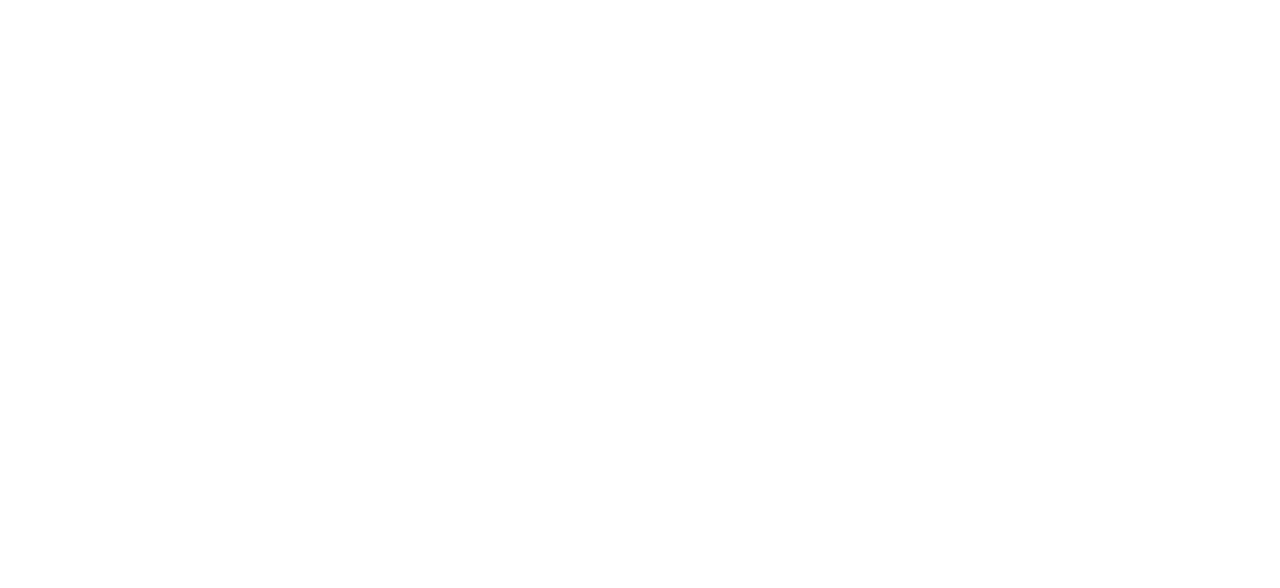
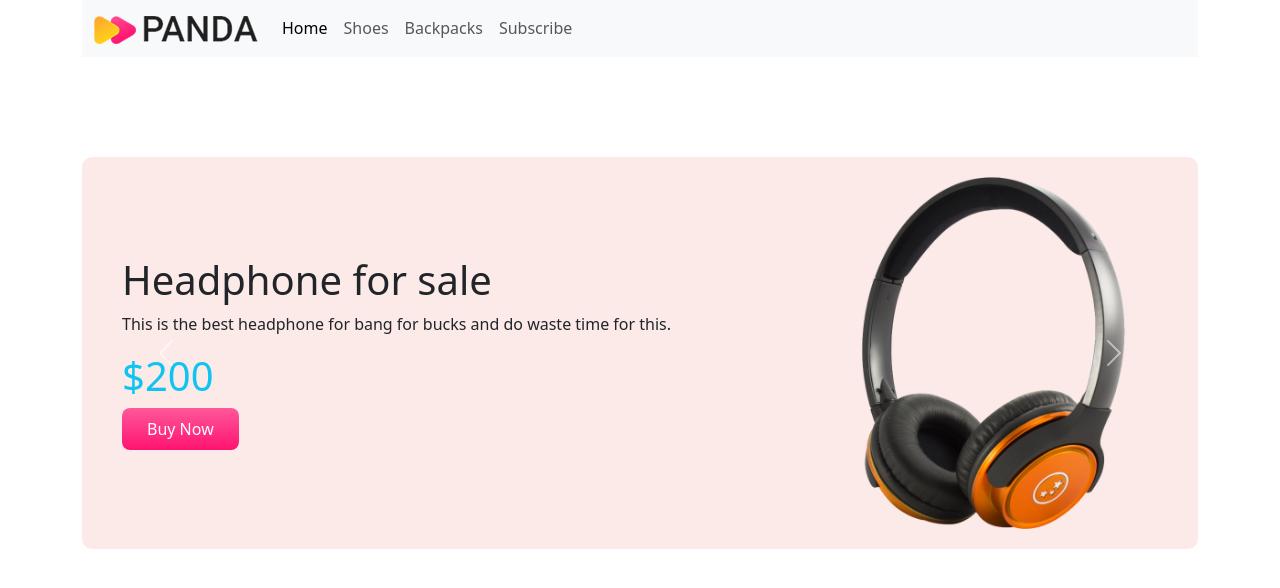
Before and after one commit to Rokibul1022/panda-commarce, a plain HTML site: page index.html in a window 1280 px wide. Drawn offline with nearby package versions, Linux system fonts and the light colour scheme.

Commit message:
after complete the first part

```diff
--- a/index.html
+++ b/index.html
@@ -5,9 +5,96 @@
     <meta http-equiv="X-UA-Compatible" content="IE=edge">
     <meta name="viewport" content="width=device-width, initial-scale=1.0">
     <title>Panda Commerce</title>
+    <link href="https://cdn.jsdelivr.net/npm/bootstrap@5.3.0-alpha1/dist/css/bootstrap.min.css" rel="stylesheet" integrity="sha384-GLhlTQ8iRABdZLl6O3oVMWSktQOp6b7In1Zl3/Jr59b6EGGoI1aFkw7cmDA6j6gD" crossorigin="anonymous">
     <link rel="stylesheet" href="style.css">
 </head>
 <body>
+   <div class="container">
+    <nav class="navbar navbar-expand-lg bg-body-tertiary">
+        <div class="container-fluid">
+          <a class="navbar-brand" href="#">
+            <img src="images/images/logo.png" alt="">
+          </a>
+          <button class="navbar-toggler" type="button" data-bs-toggle="collapse" data-bs-target="#navbarNav" aria-controls="navbarNav" aria-expanded="false" aria-label="Toggle navigation">
+            <span class="navbar-toggler-icon"></span>
+          </button>
+          <div class="collapse navbar-collapse" id="navbarNav">
+            <ul class="navbar-nav">
+              <li class="nav-item">
+                <a class="nav-link active" aria-current="page" href="#">Home</a>
+              </li>
+              <li class="nav-item">
+                <a class="nav-link" href="shoes">Shoes</a>
+              </li>
+              <li class="nav-item">
+                <a class="nav-link" href="backpacks">Backpacks</a>
+              </li>
+              <li class="nav-item">
+                <a class="nav-link" href="subscribe">Subscribe</a>
+              </li>
+            </ul>
+          </div>
+        </div>
+      </nav>
 
+   </div>
+<div class="container">
+    <div id="carouselExample" class="carousel slide orange-bg">
+        <div class="carousel-inner">
+          <div class="carousel-item active">
+            <div class="row align-items-center">
+                <div class="col-md-8">
+                    <h1>Headphone for sale </h1>
+                    <p>This is the best headphone for bang for bucks and do waste time for this.</p>
+                    <h1 class="price">$200</h1>
+                    <button class="buy-now">Buy Now</button>
+                </div>
+                <div class="col-md-4">
+                    <img src="images/images/banner-images/headphone.png" class="d-block w-100" alt="...">
+                </div>
+            </div>
+          </div>
+          <div class="carousel-item">
+            <div class="row align-items-center">
+                <div class="col-md-8">
+                    <h1>Mi Led tv For Sale</h1>
+                    <p>This is the best tv for bang for bucks and don't waste time for this.</p>
+                    <h1 class="price">$1200</h1>
+                    <button class="buy-now">Buy Now</button>
+                </div>
+                <div class="col-md-4">
+                    <img src="images/images/banner-images/tv.png" class="d-block w-100" alt="...">
+                </div>
+            </div>
+          </div>
+          <div class="carousel-item">
+            <div class="row align-items-center">
+                <div class="col-md-8">
+                    <h1>Xbox For Sale</h1>
+                    <p>This is the best xbox for bang for bucks and don't waste time for this.</p>
+                    <h1 class="price">$700</h1>
+                    <button class="buy-now">Buy Now</button>
+                </div>
+                <div class="col-md-4">
+                    <img src="images/images/banner-images/xbox.png" class="d-block w-100" alt="...">
+                </div>
+            </div>
+          </div>
+        </div>
+        <button class="carousel-control-prev" type="button" data-bs-target="#carouselExample" data-bs-slide="prev">
+          <span class="carousel-control-prev-icon" aria-hidden="true"></span>
+          <span class="visually-hidden">Previous</span>
+        </button>
+        <button class="carousel-control-next" type="button" data-bs-target="#carouselExample" data-bs-slide="next">
+          <span class="carousel-control-next-icon" aria-hidden="true"></span>
+          <span class="visually-hidden">Next</span>
+        </button>
+      </div>
+</div>
+
+
+
+
+    <script src="https://cdn.jsdelivr.net/npm/bootstrap@5.3.0-alpha1/dist/js/bootstrap.bundle.min.js" integrity="sha384-w76AqPfDkMBDXo30jS1Sgez6pr3x5MlQ1ZAGC+nuZB+EYdgRZgiwxhTBTkF7CXvN" crossorigin="anonymous"></script>
 </body>
 </html>
--- a/style.css
+++ b/style.css
@@ -0,0 +1,21 @@
+.container{
+    margin-bottom: 100px;
+}
+.orange-bg{
+    background-color: #fceae8;
+    border-radius: 10px;
+}
+.carousel-item{
+    padding: 20px 40px;
+}
+.price{
+    color: rgb(16, 196, 241);
+}
+.buy-now{
+    background-image: linear-gradient(to bottom, #ff589b, #ff136f 100%);
+    color: #fff;
+    border: none;
+    border-radius: 8px;
+    padding: 9px 25px;
+    cursor: pointer;
+}
```
